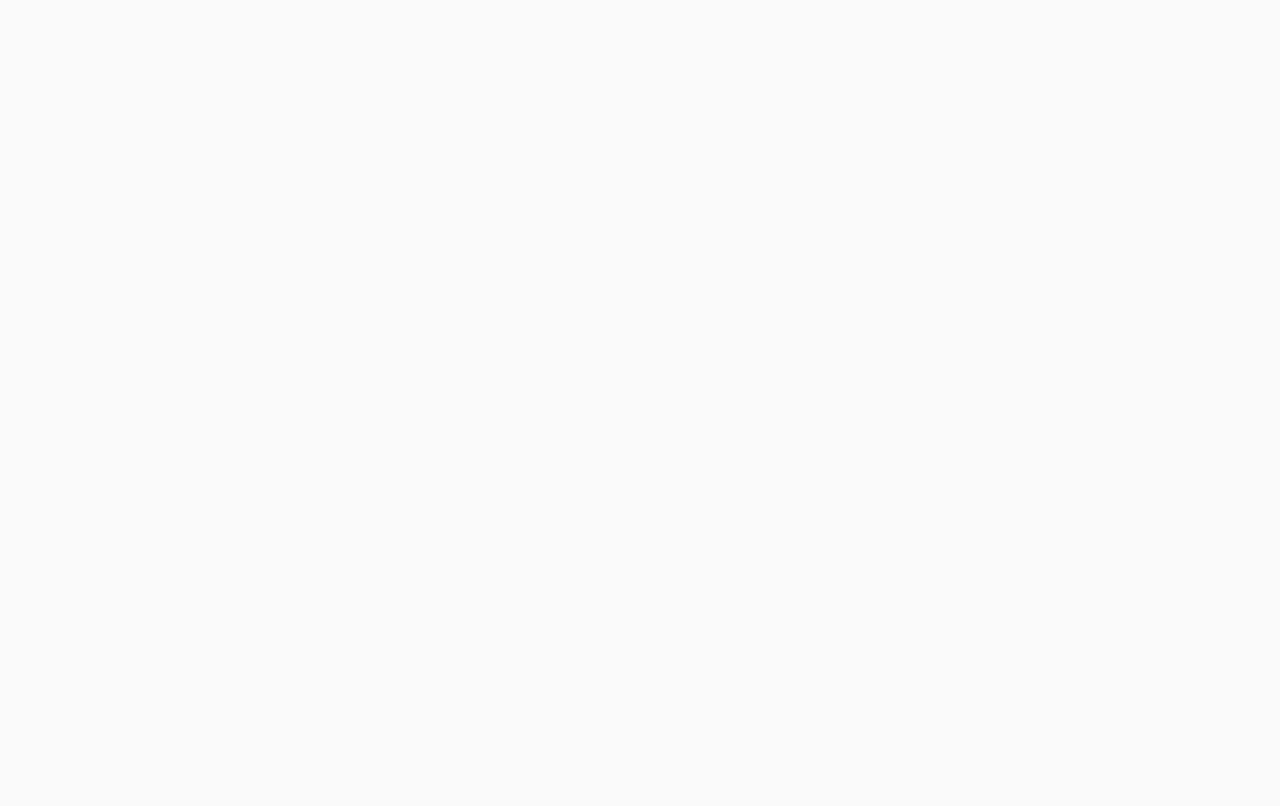
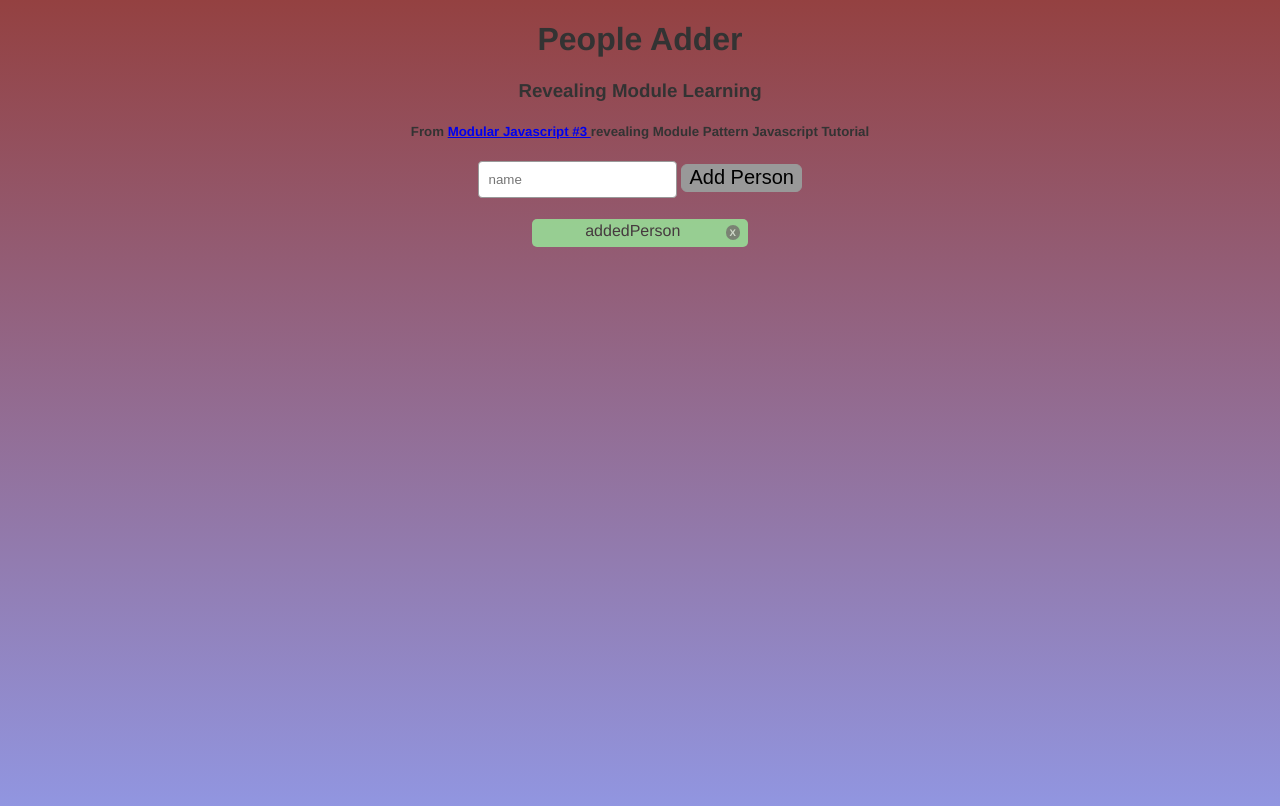
Before and after one commit to JustWaveThings/learn_revealingmodule_pattern, a plain HTML site: page index.html in a window 1280 px wide. Drawn offline with Linux system fonts and the light colour scheme.

Commit message:
Translate jQuery and Mustache methods to vanilla JS
in progress.

```diff
--- a/index.html
+++ b/index.html
@@ -11,7 +11,18 @@
 </head>
 
 <body>
+  <div id="peopleModule">
+    <h1>People Adder </h1>
+    <h3>Revealing Module Learning</h3>
+    <h5>From <a href="https://youtube.com/watch?v=pOfwp6VlnlM&feature=share&utm_source=EKLEiJECCKjOmKnC5IiRIQ">Modular
+        Javascript #3 </a>revealing Module Pattern Javascript Tutorial</h5>
+    <input placeholder="name" type="text">
+    <button id="addPerson">Add Person</button>
+    <ul id="people">
 
+    </ul>
+
+  </div>
 </body>
 
 </html>
--- a/people.js
+++ b/people.js
@@ -0,0 +1,20 @@
+const people = (function () {
+	let people = ['James', 'Terry'];
+
+	// cache DOM
+	const addButton = document.querySelector('#addPerson');
+	const input = document.querySelector('input');
+	const displayOfPeople = document.querySelector('ul');
+	// create dom elements for names to be rendered
+	const li = document.createElement('li');
+	const span = document.createElement('span');
+	span.textContent = 'addedPerson';
+	const i = document.createElement('i');
+	i.classList.add('del');
+	i.textContent = 'X';
+
+	// render people
+	displayOfPeople.appendChild(li);
+	li.appendChild(i);
+	li.insertBefore(span, i);
+})();
--- a/style.css
+++ b/style.css
@@ -2,6 +2,8 @@ body {
   background: #fafafa;
   font-family: "Helvetica Neue", Helvetica, Arial, sans-serif;
   color: #333;
+  background: linear-gradient(#944141, #9198e5);
+  height: 100vh;
 }
 
 .hero-unit {
@@ -35,7 +37,7 @@ input {
 }
 
 button {
-  zoom: 2;
+  zoom: 1.5;
   background-color: #999;
   border: 1px solid #999;
   border-radius: 4px;
```
